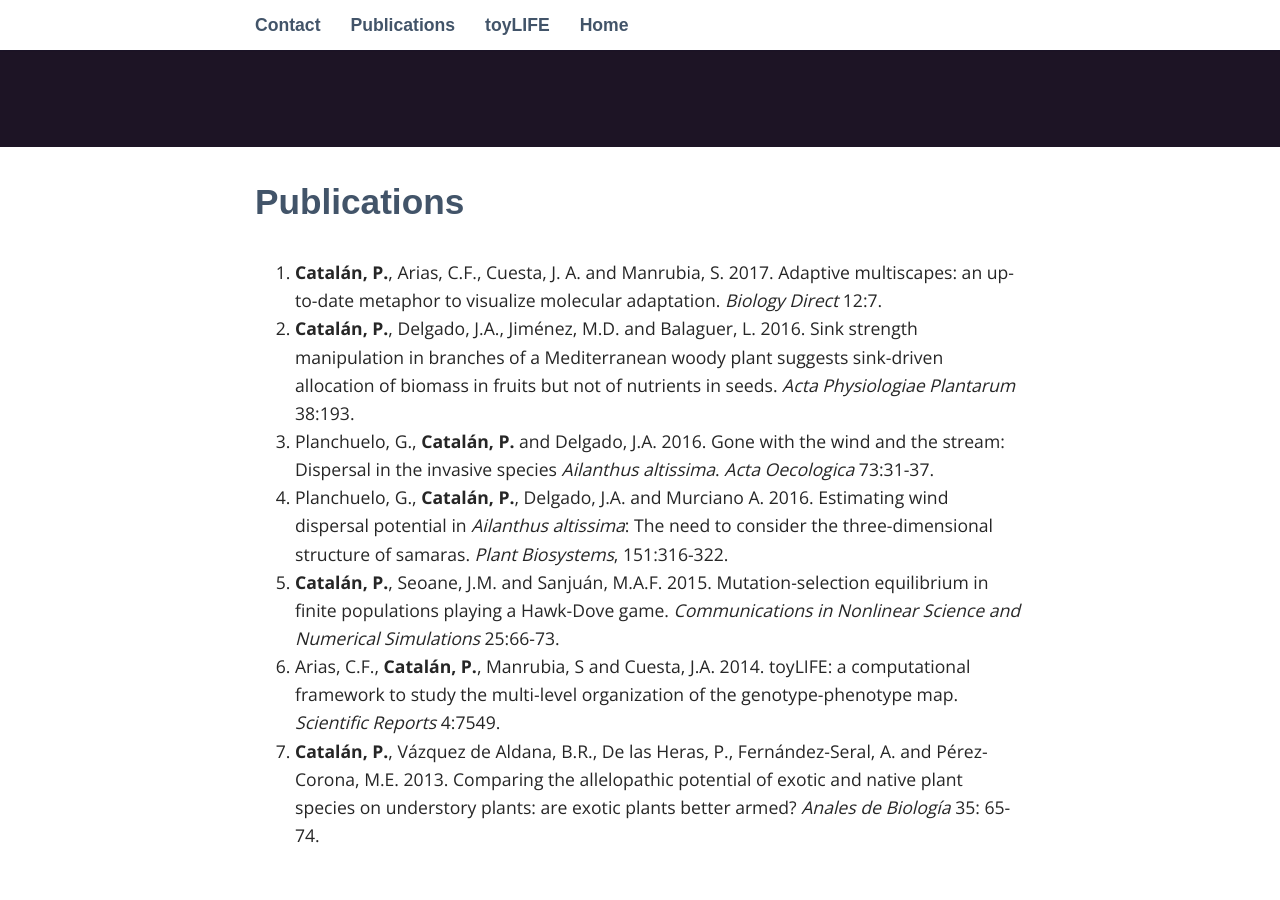
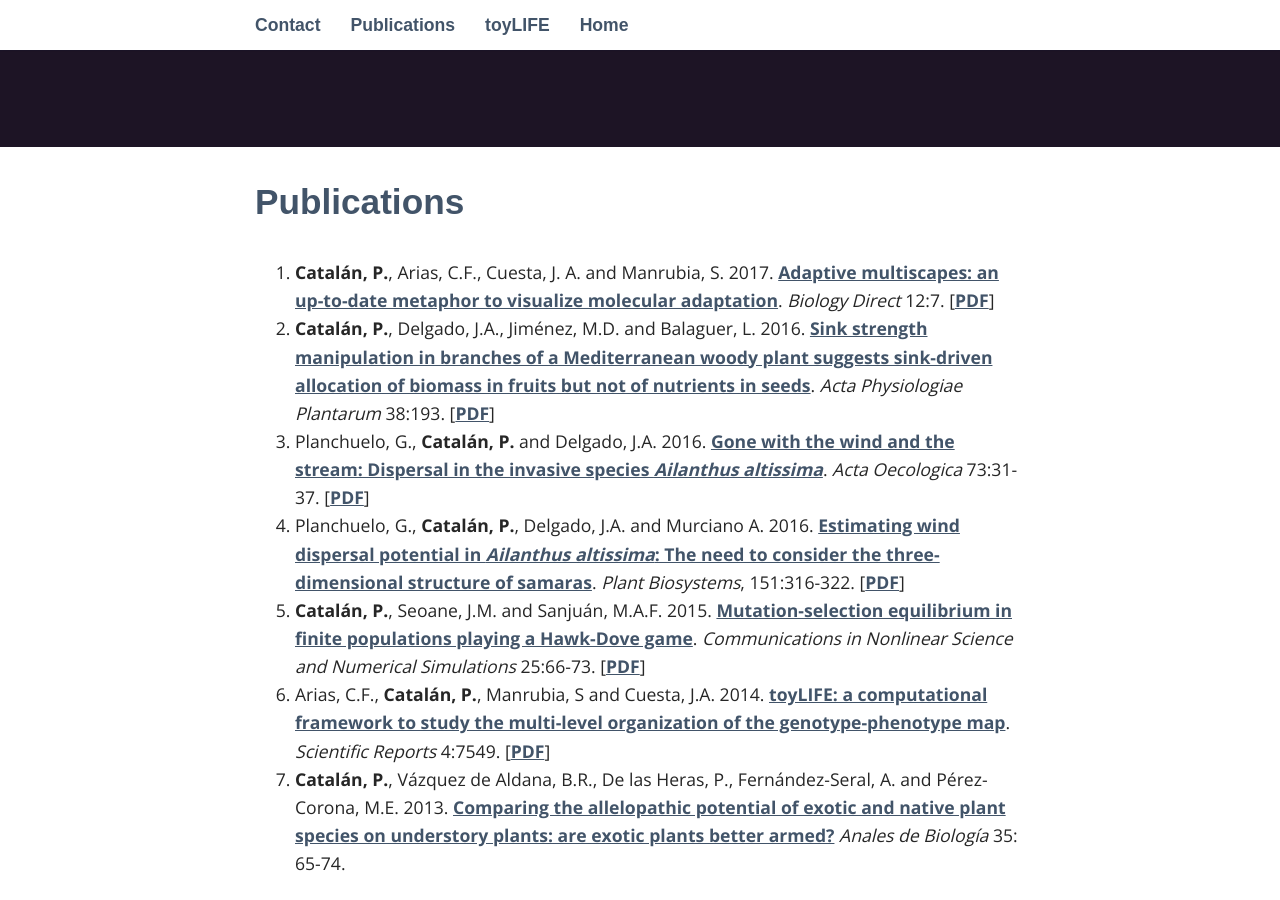
Before and after one commit to PabloCatalan/pablocatalan.github.io, a Jekyll site: the page built from _pages/03_publications.md, in a window 1280 px wide and 900 px high, scrolled down 353 px. Built offline with Jekyll 4.4.1, drawn with Linux system fonts in a browser that asks for light colours; some web fonts are replaced.

Commit message:
Update 03_publications.md

```diff
--- a/_pages/03_publications.md
+++ b/_pages/03_publications.md
@@ -4,11 +4,11 @@ title: Publications
 permalink: /publications/
 ---
 
-7. **Catalán, P.**, Arias, C.F., Cuesta, J. A. and Manrubia, S. 2017. Adaptive multiscapes: an up-to-date metaphor to visualize molecular adaptation. *Biology Direct* 12:7.
-6. **Catalán, P.**, Delgado, J.A., Jiménez, M.D. and Balaguer, L. 2016. Sink strength manipulation in branches of a Mediterranean woody plant suggests sink-driven allocation of biomass in fruits but not of nutrients in seeds. *Acta Physiologiae Plantarum* 38:193.
-5.  Planchuelo, G., **Catalán, P.** and Delgado, J.A. 2016. Gone with the wind and the stream: Dispersal in the invasive species
-*Ailanthus altissima*. *Acta Oecologica* 73:31-37.
-4.  Planchuelo, G., **Catalán, P.**, Delgado, J.A. and Murciano A. 2016. Estimating wind dispersal potential in *Ailanthus altissima*: The need to consider the three-dimensional structure of samaras. *Plant Biosystems*, 151:316-322.
-3. **Catalán, P.**, Seoane, J.M. and Sanjuán, M.A.F. 2015. Mutation-selection equilibrium in finite populations playing a Hawk-Dove game. *Communications  in  Nonlinear  Science  and  Numerical Simulations* 25:66-73.
-2.  Arias, C.F., **Catalán, P.**, Manrubia, S and Cuesta, J.A. 2014. toyLIFE: a computational framework to study the multi-level organization of the genotype-phenotype map. *Scientific  Reports* 4:7549.
-1. **Catalán, P.**,  Vázquez  de  Aldana,  B.R.,  De  las  Heras,  P.,  Fernández-Seral,  A.  and  Pérez-Corona, M.E. 2013. Comparing  the  allelopathic  potential  of  exotic  and  native  plant  species  on  understory plants:  are exotic plants better armed? *Anales de Biología* 35:  65-74.
+7. **Catalán, P.**, Arias, C.F., Cuesta, J. A. and Manrubia, S. 2017. [Adaptive multiscapes: an up-to-date metaphor to visualize molecular adaptation](http://biologydirect.biomedcentral.com/articles/10.1186/s13062-017-0178-1). *Biology Direct* 12:7. [[PDF](/papers/catalan2017_adaptive_multiscapes.pdf)]
+6. **Catalán, P.**, Delgado, J.A., Jiménez, M.D. and Balaguer, L. 2016. [Sink strength manipulation in branches of a Mediterranean woody plant suggests sink-driven allocation of biomass in fruits but not of nutrients in seeds](http://link.springer.com/article/10.1007/s11738-016-2220-9). *Acta Physiologiae Plantarum* 38:193. [[PDF](/papers/catalan2016_sink_strength.pdf)]
+5.  Planchuelo, G., **Catalán, P.** and Delgado, J.A. 2016. [Gone with the wind and the stream: Dispersal in the invasive species
+*Ailanthus altissima*](http://www.sciencedirect.com/science/article/pii/S1146609X16300443). *Acta Oecologica* 73:31-37. [[PDF](/papers/planchuelo2016_gone_with_the_wind.pdf)]
+4.  Planchuelo, G., **Catalán, P.**, Delgado, J.A. and Murciano A. 2016. [Estimating wind dispersal potential in *Ailanthus altissima*: The need to consider the three-dimensional structure of samaras](http://www.tandfonline.com/doi/full/10.1080/11263504.2016.1174170). *Plant Biosystems*, 151:316-322. [[PDF](/papers/planchuelo2016_estimating_wind_dispersal_potential.pdf)]
+3. **Catalán, P.**, Seoane, J.M. and Sanjuán, M.A.F. 2015. [Mutation-selection equilibrium in finite populations playing a Hawk-Dove game](http://www.sciencedirect.com/science/article/pii/S1007570415000246). *Communications  in  Nonlinear  Science  and  Numerical Simulations* 25:66-73. [[PDF](/papers/catalan2015_hawk_dove.pdf)]
+2.  Arias, C.F., **Catalán, P.**, Manrubia, S and Cuesta, J.A. 2014. [toyLIFE: a computational framework to study the multi-level organization of the genotype-phenotype map](http://www.nature.com/articles/srep07549). *Scientific  Reports* 4:7549. [[PDF](/papers/arias2014_toyLIFE.pdf)]
+1. **Catalán, P.**,  Vázquez  de  Aldana,  B.R.,  De  las  Heras,  P.,  Fernández-Seral,  A.  and  Pérez-Corona, M.E. 2013. [Comparing  the  allelopathic  potential  of  exotic  and  native  plant  species  on  understory plants:  are exotic plants better armed?](https://www.um.es/analesdebiologia/numeros/35/PDF/35_2013_10.pdf) *Anales de Biología* 35:  65-74.
```
